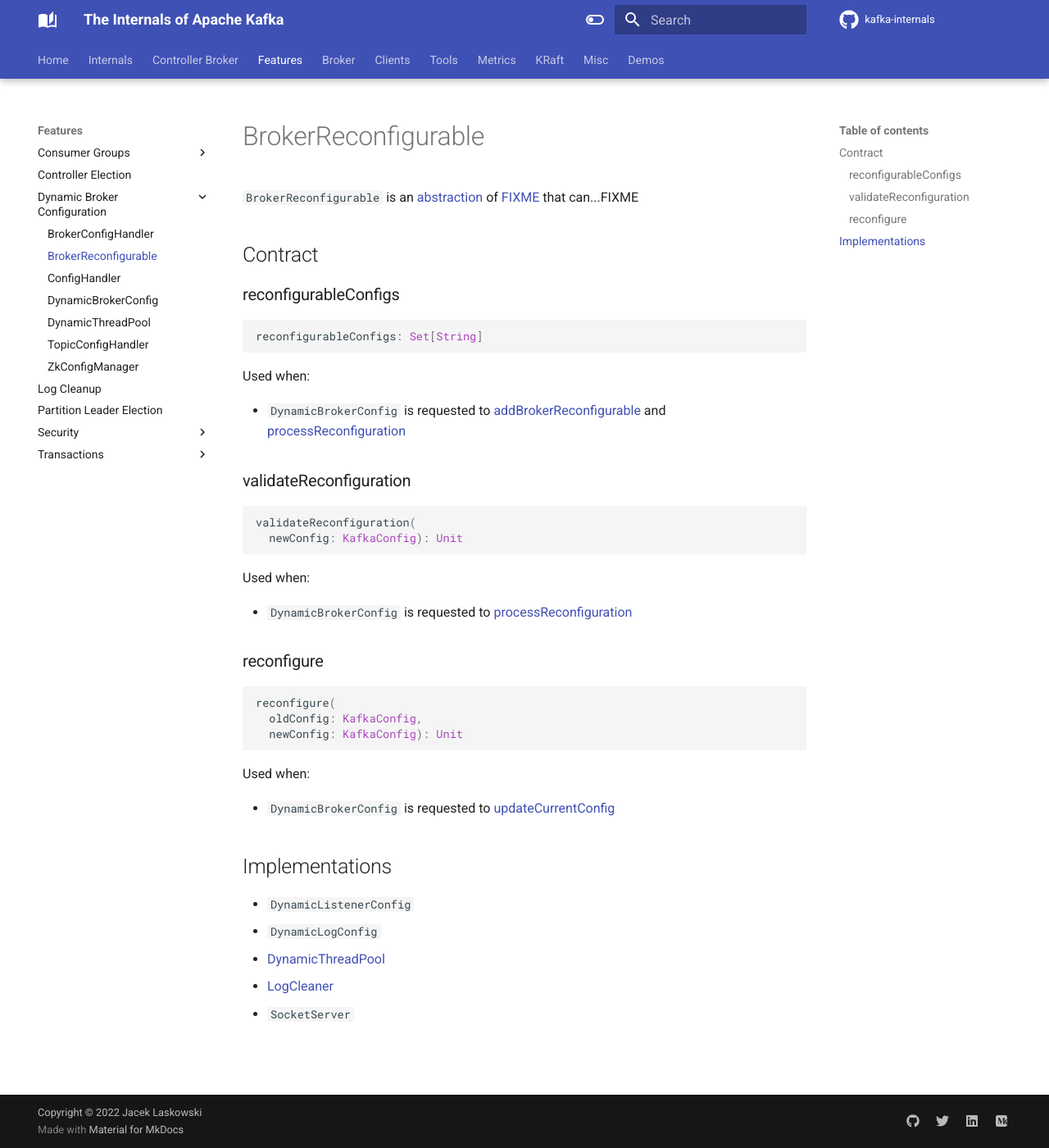
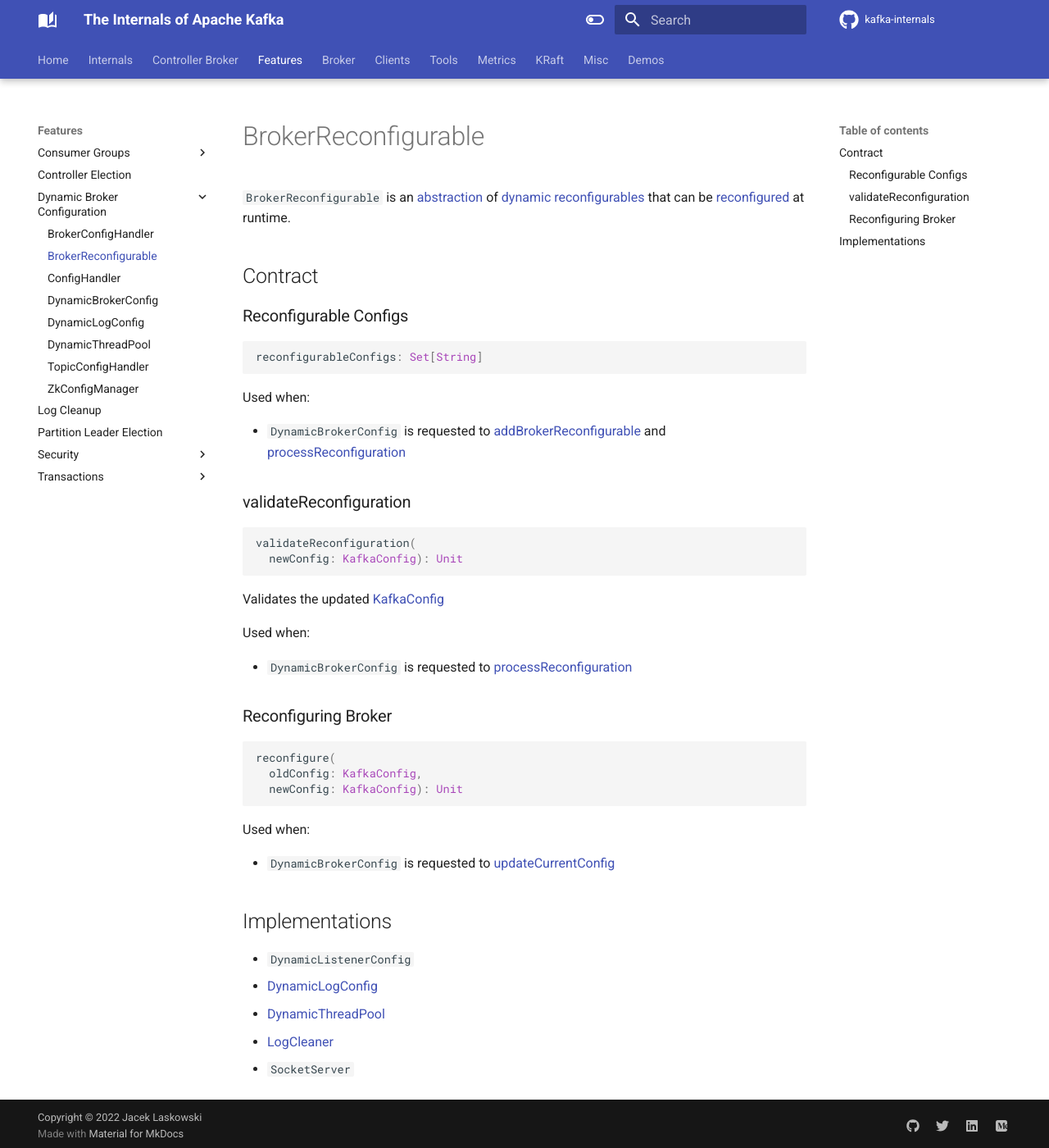
Before and after one commit to japila-books/kafka-internals, an MkDocs documentation site: the page built from docs/dynamic-broker-configuration/BrokerReconfigurable.md, in a window 1280 px wide and 1400 px high. Shown: the whole window at 82% size. Built offline with MkDocs 1.6.1 and Material for MkDocs 9.7.7, drawn with Linux system fonts in a browser that asks for light colours; comment, search, counter and statistics services are not loaded.

Commit message:
DynamicLogConfig

````diff
--- a/docs/dynamic-broker-configuration/BrokerReconfigurable.md
+++ b/docs/dynamic-broker-configuration/BrokerReconfigurable.md
@@ -1,10 +1,10 @@
 # BrokerReconfigurable
 
-`BrokerReconfigurable` is an [abstraction](#contract) of [FIXME](#implementations) that can...FIXME
+`BrokerReconfigurable` is an [abstraction](#contract) of [dynamic reconfigurables](#implementations) that can be [reconfigured](#reconfigure) at runtime.
 
 ## Contract
 
-### <span id="reconfigurableConfigs"> reconfigurableConfigs
+### <span id="reconfigurableConfigs"> Reconfigurable Configs
 
 ```scala
 reconfigurableConfigs: Set[String]
@@ -21,11 +21,13 @@ validateReconfiguration(
   newConfig: KafkaConfig): Unit
 ```
 
+Validates the updated [KafkaConfig](../KafkaConfig.md)
+
 Used when:
 
 * `DynamicBrokerConfig` is requested to [processReconfiguration](DynamicBrokerConfig.md#processReconfiguration)
 
-### <span id="reconfigure"> reconfigure
+### <span id="reconfigure"> Reconfiguring Broker
 
 ```scala
 reconfigure(
@@ -40,7 +42,7 @@ Used when:
 ## Implementations
 
 * `DynamicListenerConfig`
-* `DynamicLogConfig`
+* [DynamicLogConfig](DynamicLogConfig.md)
 * [DynamicThreadPool](DynamicThreadPool.md)
 * [LogCleaner](../log/LogCleaner.md)
 * `SocketServer`
--- a/mkdocs.yml
+++ b/mkdocs.yml
@@ -181,6 +181,7 @@ nav:
       - dynamic-broker-configuration/BrokerReconfigurable.md
       - dynamic-broker-configuration/ConfigHandler.md
       - dynamic-broker-configuration/DynamicBrokerConfig.md
+      - DynamicLogConfig: dynamic-broker-configuration/DynamicLogConfig.md
       - dynamic-broker-configuration/DynamicThreadPool.md
       - TopicConfigHandler: dynamic-broker-configuration/TopicConfigHandler.md
       - ZkConfigManager: dynamic-broker-configuration/ZkConfigManager.md
````
Also changed, not shown: docs/dynamic-broker-configuration/DynamicLogConfig.md (added, +48 -0 lines).
